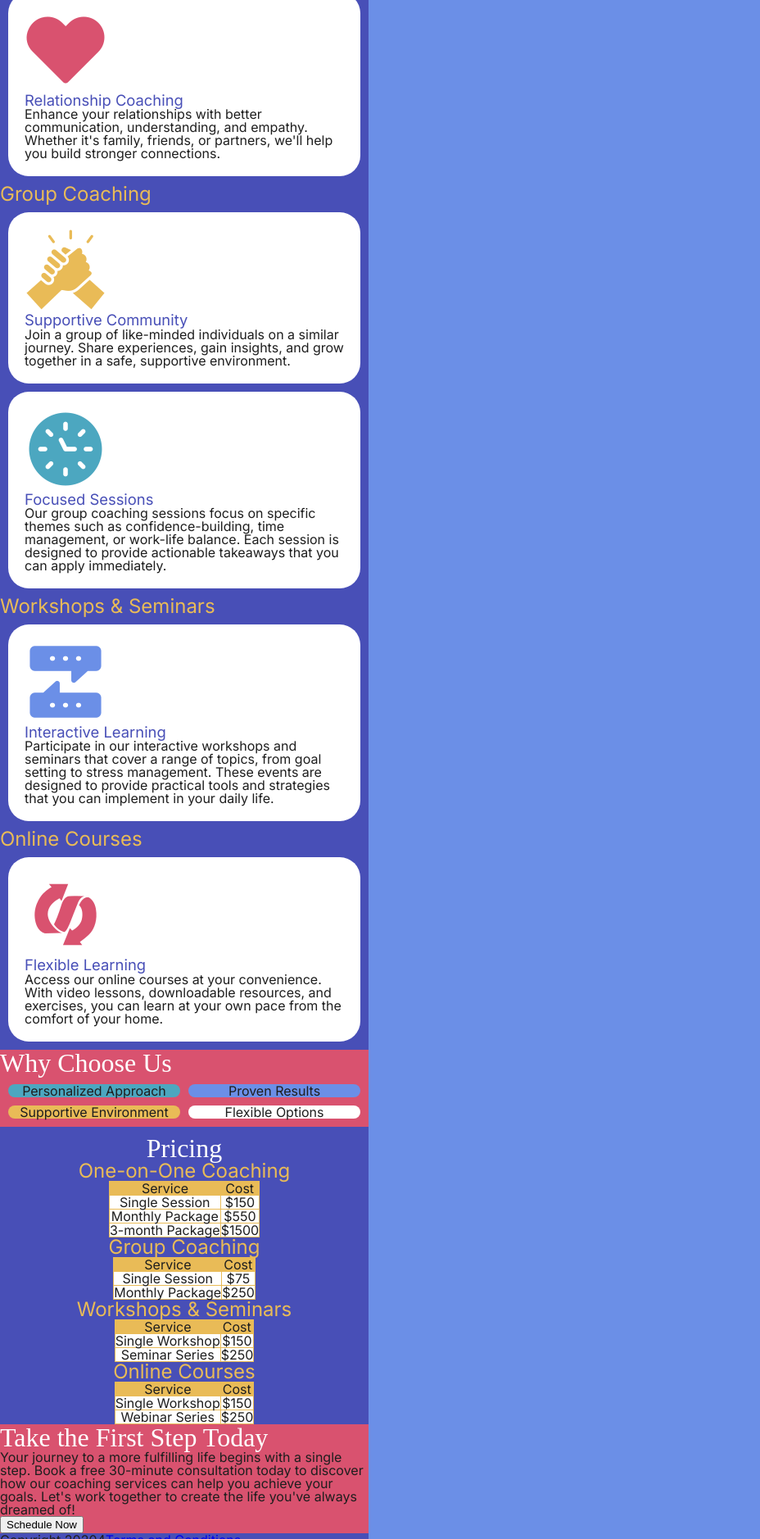
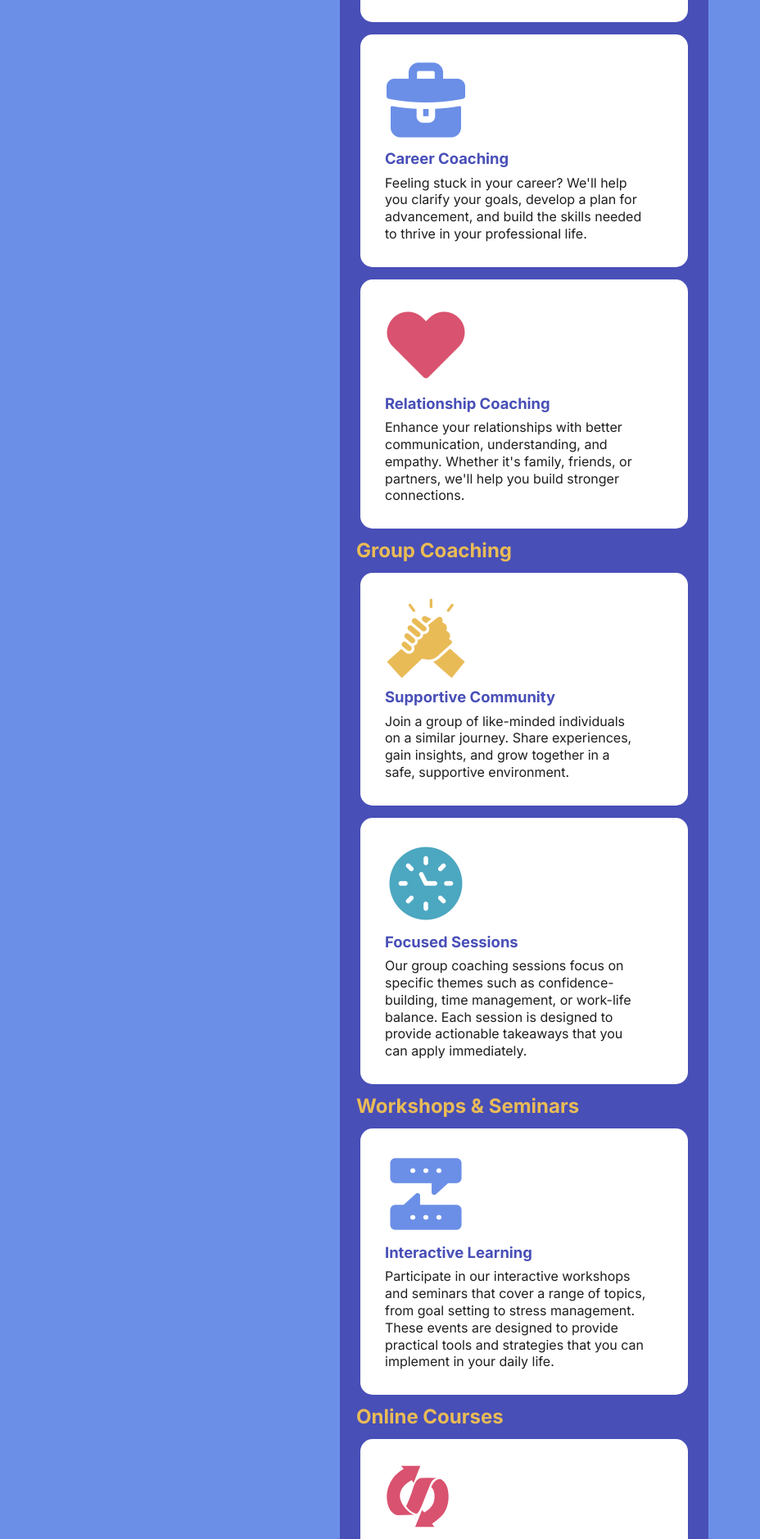
Before and after one commit to owliix/path-to-success, a plain HTML site: page index.html in a window 1280 px wide. Shown: the part 922-2800 px from the top of the page at 82% size, without its empty margins (0-928 px from the left). Drawn offline with Linux system fonts and the light colour scheme; a web font is replaced by a local one.

Commit message:
css final

```diff
--- a/index.html
+++ b/index.html
@@ -4,7 +4,7 @@
         <meta charset="UTF-8">
         <meta name="author" content="Alexander Stanichuk">
         <meta name="description" content="assignment for GIT 337">
-        <meta name="viewport" content="width=device-width, user-scalable=no" />
+        <meta name="viewport" content="width=device-width, user-scalable=yes">
 
         <title>Path to Success</title>
         <link rel="stylesheet" type="text/css" href="style.css">
@@ -28,43 +28,46 @@
         <main>
             <div class="services" id="services">
                 <h2>Our Services</h2>
-                <h3>One-on-One</h3>
+                <h3>One-on-One Coaching</h3>
                 <section id="persdev">
                     <img src="images/personal-development.png" alt="teal icon of a smiling face">
                     <h4>Personal Development</h4>
                     <p>Identify and overcome obstacles holding you back from living your best life. Whether it's building confidence, breaking bad habits, or discovering your true purpose, we'll work together to create a clear roadmap for success.</p>
                 </section>
+
                 <section id="careercoach">
                     <img src="images/career-coaching.png" alt="lavender icon of a briefcase">
                     <h4>Career Coaching</h4>
                     <p>Feeling stuck in your career? We'll help you clarify your goals, develop a plan for advancement, and build the skills needed to thrive in your professional life.</p>
                 </section>
+
                 <section id="relationship">
                     <img src="images/relationship-coaching.png" alt="pink icon of a heart">
                     <h4>Relationship Coaching</h4>
                     <p>Enhance your relationships with better communication, understanding, and empathy. Whether it's family, friends, or partners, we'll help you build stronger connections.</p>
                 </section>
 
-                <h3>Group Coaching</h3>
+                <h3 id="grpcoach">Group Coaching</h3>
                 <section id="community">
                     <img src="images/supportive-community.png" alt="yellow icon of hands clasping">
                     <h4>Supportive Community</h4>
                     <p>Join a group of like-minded individuals on a similar journey. Share experiences, gain insights, and grow together in a safe, supportive environment.</p>
                 </section>
+
                 <section id="focsession">
                     <img src="images/focused-session.png" alt="teal icon of a clock face">
                     <h4>Focused Sessions</h4>
                     <p>Our group coaching sessions focus on specific themes such as confidence-building, time management, or work-life balance. Each session is designed to provide actionable takeaways that you can apply immediately.</p>
                 </section>
 
-                <h3>Workshops & Seminars</h3>
+                <h3 id="wrksem">Workshops & Seminars</h3>
                 <section id="interactive">
                     <img src="images/interactive-learning.png" alt="lavender icon of text conversation">
                     <h4>Interactive Learning</h4>
                     <p>Participate in our interactive workshops and seminars that cover a range of topics, from goal setting to stress management. These events are designed to provide practical tools and strategies that you can implement in your daily life.</p>
                 </section>
 
-                <h3>Online Courses</h3>
+                <h3 id="onlinec">Online Courses</h3>
                 <section id="flexible">
                     <img src="images/flexible-learning.png" alt="pink icon of a curly arrow">
                     <h4>Flexible Learning</h4>
@@ -163,8 +166,8 @@
         </main>
         <footer>
             <div class="foot">
-                <div><p>Copyright 20204</p></div>
-                <div><p><a href="#">Terms and Conditions</a></p></div>
+                <div>Copyright 2024</div>
+                <div><a href="#">Terms and Conditions</a></div>
             </div>
         </footer>
     </body>
--- a/style.css
+++ b/style.css
@@ -95,22 +95,35 @@ header{
     width: 450px;
     text-align: center;
     color: var(--white);
+    margin-left: auto;
+    margin-right: auto;
 }
 
 #ptsuccess{
-    margin: 10px;
+    padding: 20px;
+    padding-top: 50px;
+    padding-bottom: 50px;
+}
+
+#ptsuccess > h1{
+    padding-bottom: 10px;
+}
+
+#ptsuccess > p{
+    font-style: italic;
 }
 
 nav{
     background-color: var(--yellow);
     text-align: center;
     margin: 0px;
-    padding-bottom: 10px;
+    padding-bottom: 20px;
 }
 
 nav > h2{
     font-size: 1.5em;
-    padding: 10px;
+    padding: 15px;
+    padding-bottom: 10px;
     font-family: Inter;
     font-weight: bolder;
     text-transform: uppercase;
@@ -121,15 +134,15 @@ nav > h2{
 li{
     margin-bottom: 10px;
     background-color: var(--white);
-    padding: 15px;
-    margin-left: 20px;
-    margin-right: 20px;
+    padding: 20px;
+    margin-left: 25px;
+    margin-right: 25px;
 }
 
 li > a{
     color: var(--purple);
     text-decoration: none;
-    font-weight: bold;
+    font-weight: bolder;
     text-transform: uppercase;
 }
 
@@ -137,129 +150,335 @@ body{
     width: 450px;
     background-color: var(--purple);
     color: var(--dark-gray);
+    margin-left: auto;
+    margin-right: auto;
+}
+
+#services > h2{
+    padding-top: 20px;
+    padding-bottom: 5px;
+    padding-left: 20px;
+    padding-right: 20px;
+}
+
+#services > h3{
+    padding-top: 0px;
+    padding-bottom: 10px;
+    padding-left: 20px;
+    padding-right: 20px;
+    font-weight: bolder;
 }
 
 #persdev{
-    border-radius: 25px;
+    border-radius: 15px;
     background-color: var(--white);
-    padding: 20px;
-    margin: 10px;
+    padding: 30px;
+    margin: 25px;
+    margin-top: 10px;
+    margin-bottom: 10px;
+}
+
+#persdev > img{
+    padding-bottom: 10px;
+    resize: 100%;
+}
+
+#persdev > h4{
+    font-weight: bolder;
+    padding-bottom: 10px;
+}
+
+#persdev > p{
+    line-height: 130%;
+    margin-right: 20px;
 }
 
 #careercoach{
-    border-radius: 25px;
+    border-radius: 15px;
     background-color: var(--white);
-    padding: 20px;
-    margin: 10px;
+    padding: 30px;
+    margin: 25px;
+    margin-top: 15px;
+    margin-bottom: 10px;
+}
+
+#careercoach > img{
+    padding-bottom: 10px;
+    resize: 100%;
+}
+
+#careercoach > h4{
+    font-weight: bolder;
+    padding-bottom: 10px;
+}
+
+#careercoach > p{
+    line-height: 130%;
+    margin-right: 20px;
 }
 
 #relationship{
-    border-radius: 25px;
+    border-radius: 15px;
     background-color: var(--white);
-    padding: 20px;
-    margin: 10px;
+    padding: 30px;
+    margin: 25px;
+    margin-top: 15px;
+    margin-bottom: 15px;
+}
+
+#relationship > img{
+    padding-bottom: 10px;
+    resize: 100%;
+}
+
+#relationship > h4{
+    font-weight: bolder;
+    padding-bottom: 10px;
+}
+
+#relationship > p{
+    line-height: 130%;
+    margin-right: 0px;
 }
 
 #community{
-    border-radius: 25px;
+    border-radius: 15px;
     background-color: var(--white);
-    padding: 20px;
-    margin: 10px;
+    padding: 30px;
+    margin: 25px;
+    margin-top: 5px;
+    margin-bottom: 10px;
+}
+
+#community > img{
+    padding-bottom: 10px;
+    resize: 100%;
+}
+
+#community > h4{
+    font-weight: bolder;
+    padding-bottom: 10px;
+}
+
+#community > p{
+    line-height: 130%;
+    margin-right: 30px;
 }
 
 #focsession{
-    border-radius: 25px;
+    border-radius: 15px;
     background-color: var(--white);
-    padding: 20px;
-    margin: 10px;
+    padding: 30px;
+    margin: 25px;
+    margin-top: 15px;
+    margin-bottom: 15px;
+}
+
+#focsession > img{
+    padding-bottom: 10px;
+    resize: 100%;
+}
+
+#focsession > h4{
+    font-weight: bolder;
+    padding-bottom: 10px;
+}
+
+#focsession > p{
+    line-height: 130%;
+    margin-right: 20px;
 }
 
 #interactive{
-    border-radius: 25px;
+    border-radius: 15px;
     background-color: var(--white);
-    padding: 20px;
-    margin: 10px;
+    padding: 30px;
+    margin: 25px;
+    margin-top: 5px;
+    margin-bottom: 15px;
 }
 
-#persdev{
-    border-radius: 25px;
-    background-color: var(--white);
-    padding: 20px;
-    margin: 10px;
+#interactive > img{
+    padding-bottom: 10px;
+    resize: 100%;
+}
+
+#interactive > h4{
+    font-weight: bolder;
+    padding-bottom: 10px;
+}
+
+#interactive > p{
+    line-height: 130%;
+    margin-right: 20px;
 }
 
 #flexible{
-    border-radius: 25px;
+    border-radius: 15px;
     background-color: var(--white);
     padding: 20px;
-    margin: 10px;
+    margin: 25px;
+    margin-top: 5px;
+}
+
+#flexible > img{
+    padding-bottom: 10px;
+    resize: 100%;
+}
+
+#flexible > h4{
+    font-weight: bolder;
+    padding-bottom: 10px;
+}
+
+#flexible > p{
+    line-height: 130%;
+    margin-right: 30px;
 }
 
 #whychoose{
     background-color: var(--pink);
     margin: 0;
+    padding: 15px;
+    padding-bottom: 1px;
 }
 
-
-#prices{
-    display: block;
-    text-align: center;
+#whychoose > h2{
+    margin-bottom: 15px;
 }
 
 .grid {
     display: grid;
     grid-template-columns: 1fr 1fr;
     margin: 10px;
-    padding-bottom: 10px;
-    row-gap: 10px;
-    column-gap: 10px;
+    padding-bottom: 5px;
+    row-gap: 15px;
+    column-gap: 15px;
 }
 
 div.grid > .b1{
-    border-radius: 25px;
+    border-radius: 15px;
     background-color: var(--teal);
     text-align: center;
+    font-weight: bolder;
+    padding: 30px;
 }
 
 div.grid > .b2{
-    border-radius: 25px;
+    border-radius: 15px;
     background-color: var(--lavender);
     text-align: center;
+    font-weight: bolder;
+    padding: 30px;
 }
 
 div.grid > .b3{
-    border-radius: 25px;
+    border-radius: 15px;
     background-color: var(--yellow);
     text-align: center;
+    font-weight: bolder;
+    padding: 30px;
 }
 
 div.grid > .b4{
-    border-radius: 25px;
+    border-radius: 15px;
     background-color: var(--white);
     text-align: center;
+    font-weight: bolder;
+    padding: 30px;
+}
+
+#prices{
+    display: block;
+    text-align: left;
+    margin: 20px;
+}
+
+#prices > h3{
+    font-weight: bolder;
+    margin: 10px;
+    margin-left: 0px;
 }
 
 table{
     margin-left: auto;
     margin-right: auto;
     background-color: var(--white);
-    border: var(--yellow) 1px solid;
+    border: var(--yellow) 2px solid;
+    width: 60%;
 }
 
 th{
     background-color: var(--yellow);
+    padding: 20px;
+    text-align: center;
+    font-weight: bolder;
+    text-transform: uppercase;
 }
 
 td{
-    border: 1px var(--yellow) solid;
+    border: 2px var(--yellow) solid;
+    padding: 15px;
+}
+
+footer{
+    margin-left: auto;
+    margin-right: auto;
 }
 
 #firststep{
     background-color: var(--pink);
+    padding: 20px;
+    padding-bottom: 10px;
+}
+
+#firststep > h2{
+    margin-bottom: 10px;
+}
+
+#firststep > p{
+    color: var(--white);
+    line-height: 150%;
+}
+
+button {
+    display: inline-block;
+    background-color: var(--white);
+    border: none;
+    border-radius: 15px;
+    color: var(--dark-gray);
+    text-align: center;
+    text-decoration: none;
+    font-family: Inter;
+    font-size: large;
+    font-weight: bolder;
+    text-transform: uppercase;
+    cursor: pointer;
+
+    margin-top: 10px;
+    margin-left: 20px;
+    margin-right: 20px;
+    margin-bottom:0px;
+    padding-top: 20px;
+    padding-bottom: 20px;
+    padding-left: 110px;
+    padding-right: 110px;
+
+    box-shadow: 4px 5px 3px 1px var(--dark-gray);
 }
 
 .foot{
     background-color: var(--purple);
-    display: flex;
-    align-content: center;
+    display: grid;
+    grid-template-columns: 1fr 1fr;
+    align-items: center;
+    row-gap: 20px;
+    padding: 50px;
+    text-align: center;
+    color: var(--white);
+    font-size: small;
 }
+
+.foot > div > a {
+    color: var(--white);
+}
```
